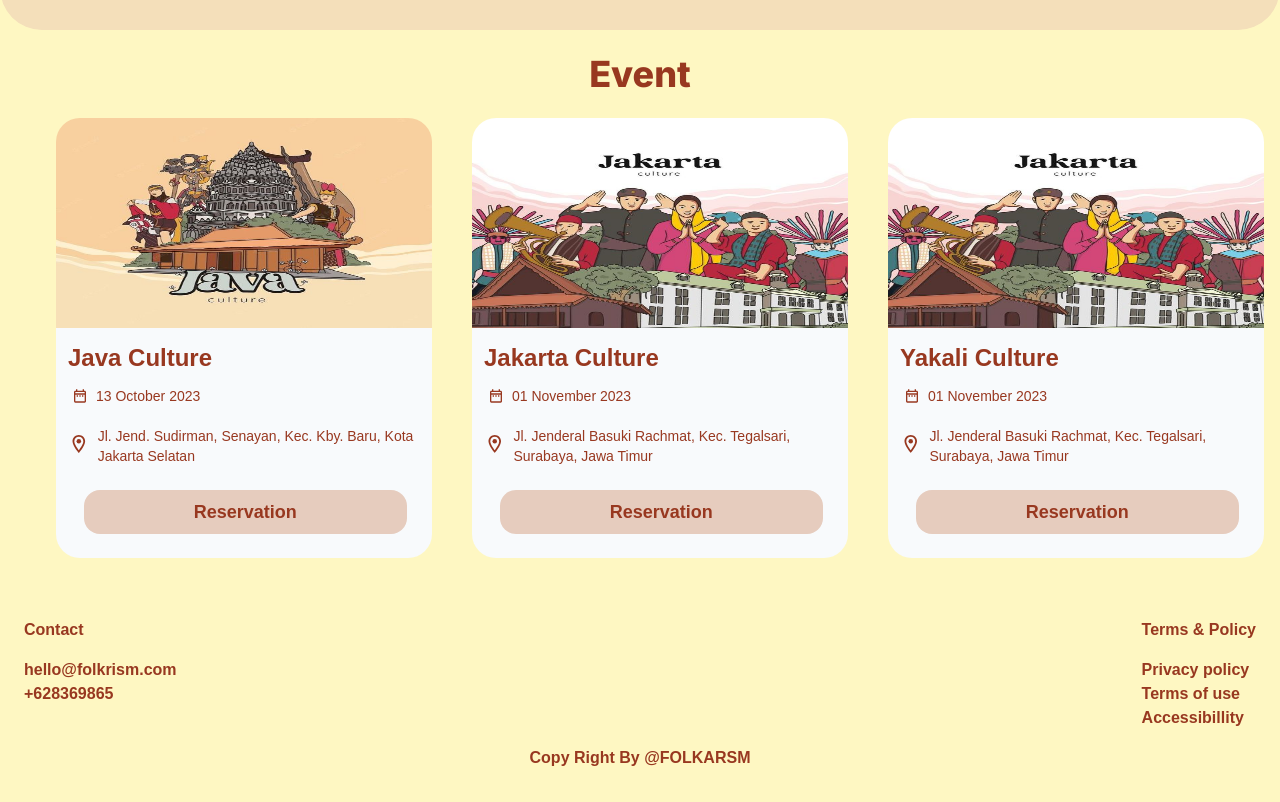
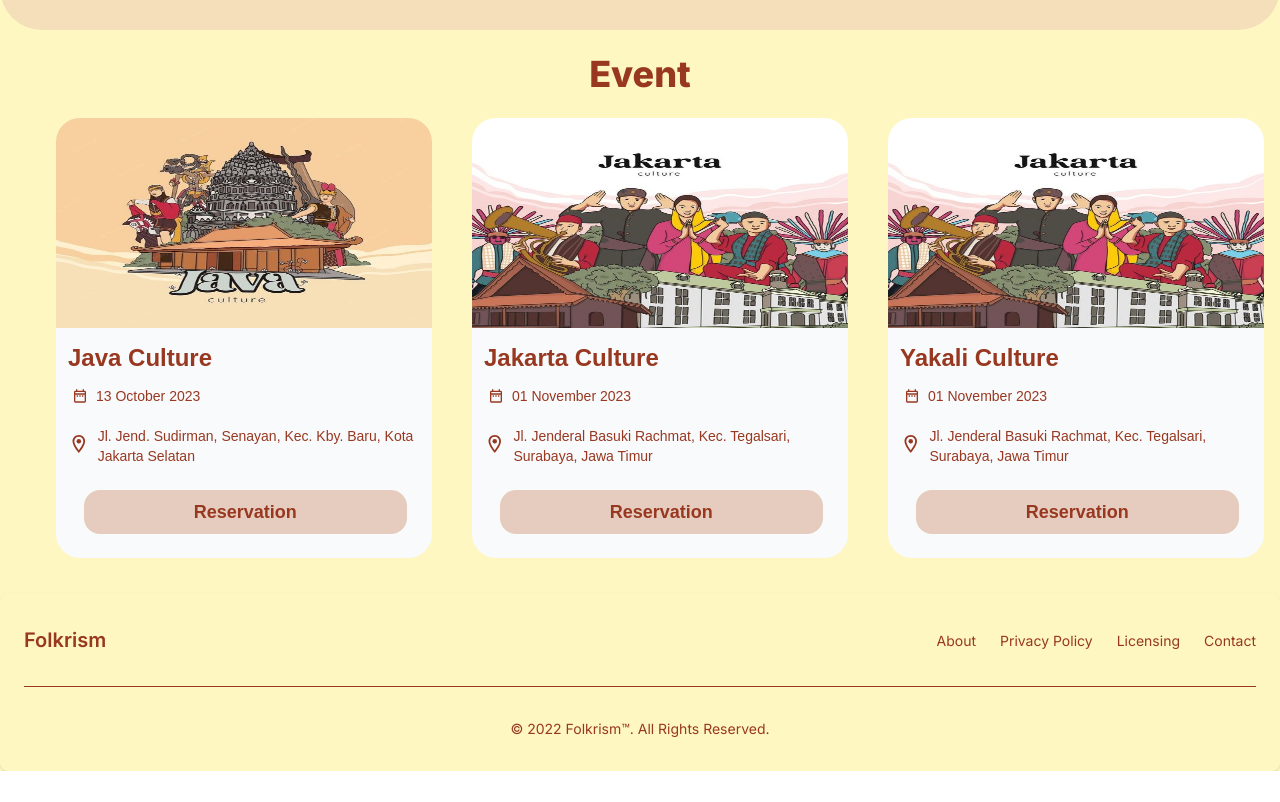
Before and after one commit to hsbysddq/folklorism, a Next.js app: page / in a window 1280 px wide. Shown: the part 1212-2014 px from the top of the page. After the commit the page ends 1983 px from the top, so only its background shows below. Built offline with nearby package versions, Linux system fonts and the light colour scheme.

Commit message:
edit footer

```diff
--- a/app/components/Footer.tsx
+++ b/app/components/Footer.tsx
@@ -2,25 +2,57 @@ import React from "react"
 
 const Footer = () => {
   return (
-    <div className="flex flex-col mx-6 py-6 font-bold font-montserrat text-[#983820]">
-      <div className="flex justify-between">
-        <div>
-          <h1 className="pb-4">Contact</h1>
-          <p>hello@folkrism.com</p>
-          <p>+628369865</p>
+    <div className="max-w-screen-2xl mx-auto">
+      <footer className="p-4 bg-[#FEF7C2] rounded-lg shadow md:px-6 md:py-8">
+        <div className="sm:flex sm:items-center sm:justify-between">
+          <a
+            href="#"
+            target="_blank"
+            className="flex items-center mb-4 sm:mb-0"
+          >
+            <span className="self-center text-xl font-semibold whitespace-nowrap text-[#983820]">
+              Folkrism
+            </span>
+          </a>
+          <ul className="flex flex-wrap items-center mb-6 sm:mb-0 text-[#983820]">
+            <li>
+              <a
+                href="#"
+                className="mr-4 text-sm text-[#983820] hover:underline md:mr-6"
+              >
+                About
+              </a>
+            </li>
+            <li>
+              <a href="#" className="mr-4 text-sm  hover:underline md:mr-6 ">
+                Privacy Policy
+              </a>
+            </li>
+            <li>
+              <a href="#" className="mr-4 text-sm  hover:underline md:mr-6 ">
+                Licensing
+              </a>
+            </li>
+            <li>
+              <a href="#" className="text-sm  hover:underline">
+                Contact
+              </a>
+            </li>
+          </ul>
         </div>
-
-        <div>
-          <h1 className="pb-4">Terms & Policy</h1>
-          <p>Privacy policy</p>
-          <p>Terms of use</p>
-          <p className="pb-2">Accessibillity</p>
-        </div>
-      </div>
-
-      <div className="pt-2 pb-2 flex justify-center">
-        <h1>Copy Right By @FOLKARSM</h1>
-      </div>
+        <hr className="my-6 sm:mx-auto border-[#983820] lg:my-8" />
+        <span className="block text-sm text-[#983820] sm:text-center ">
+          © 2022{" "}
+          <a
+            href="https://flowbite.com"
+            target="_blank"
+            className="hover:underline"
+          >
+            Folkrism™
+          </a>
+          . All Rights Reserved.
+        </span>
+      </footer>
     </div>
   )
 }
```
